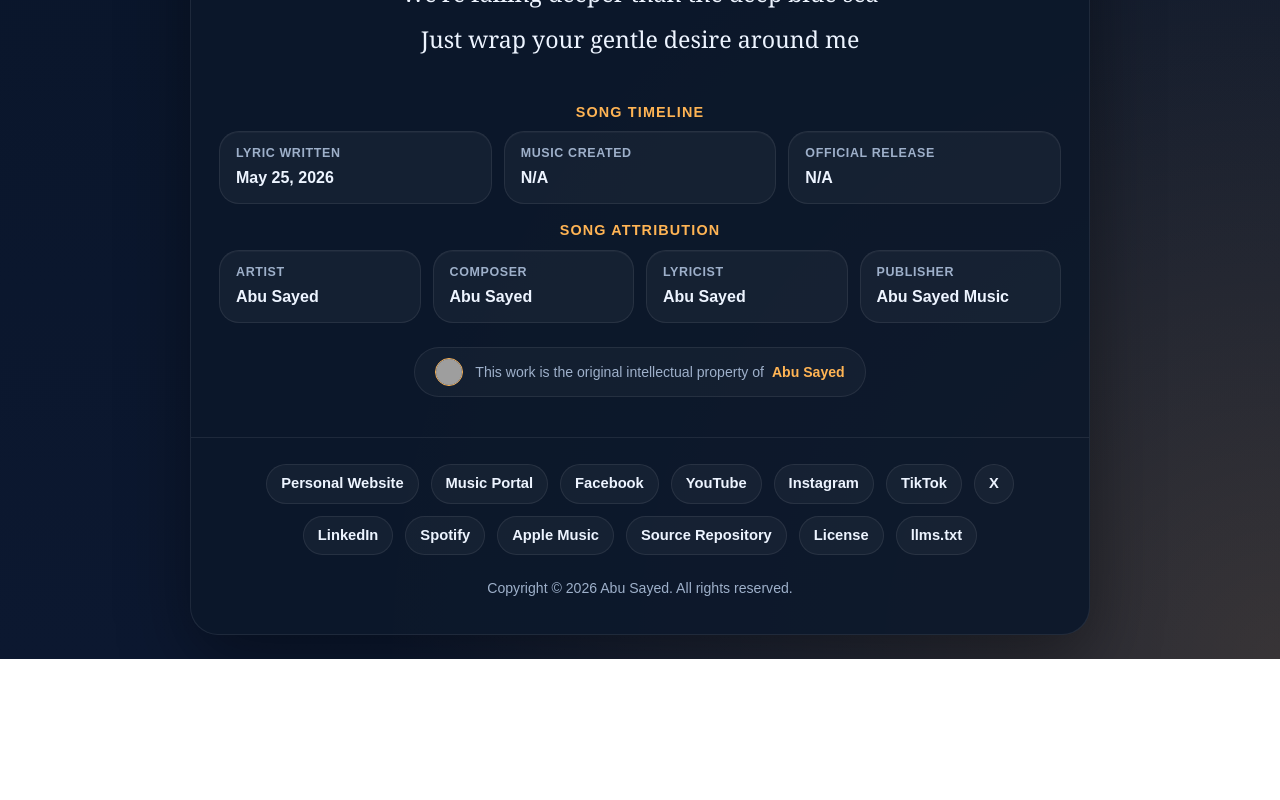
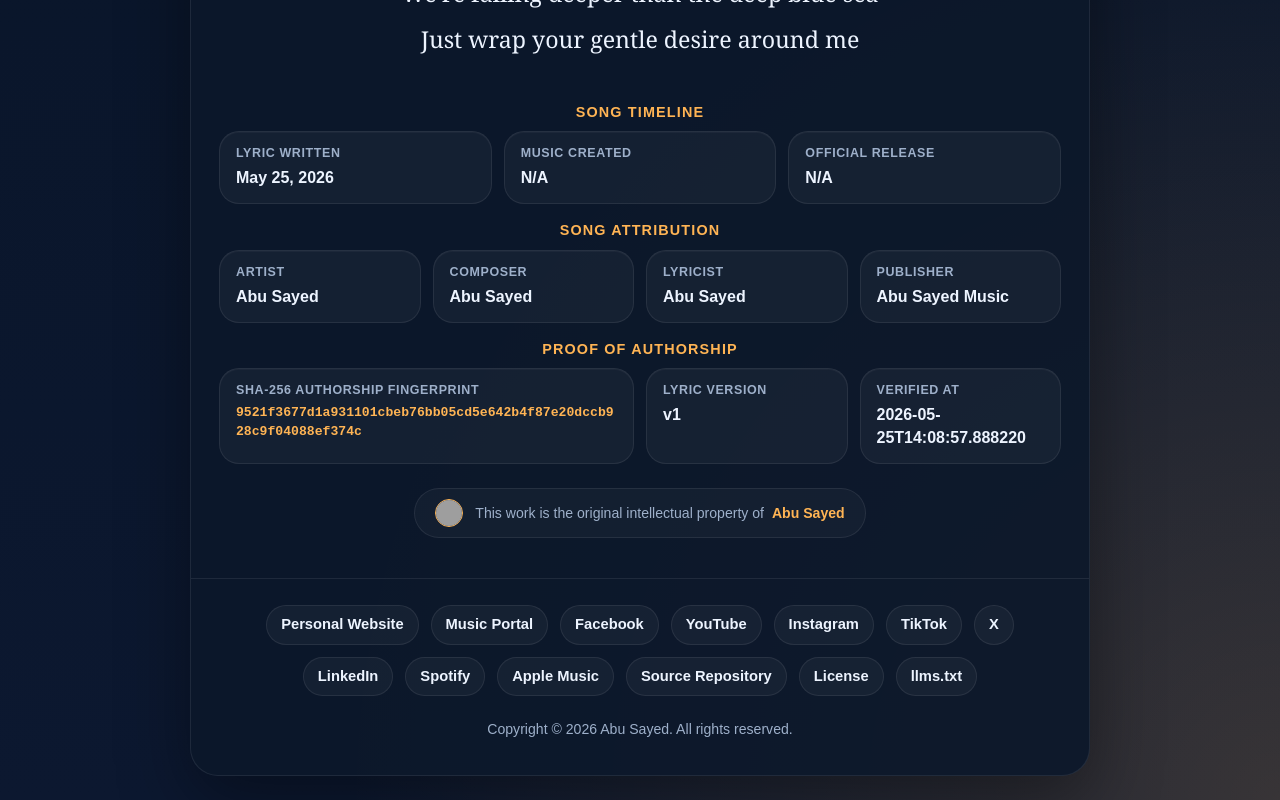
Before and after one commit to ImAbuSayed/shadows-of-desire, a plain HTML site: page index.html in a window 1280 px wide. Shown: the part 2281-3081 px from the top of the page. Before the commit the page ends 2940 px from the top, so only its background shows below. Drawn offline with Linux system fonts and the light colour scheme; grey boxes are pictures that could not be loaded.

Commit message:
feat: update song assets v1 with signed GPG commit [verified]

```diff
--- a/index.html
+++ b/index.html
@@ -14,9 +14,9 @@
     <meta name="keywords" content="Shadows Of Desire, Abu Sayed lyrics, original song lyrics, Abu Sayed original song, Abu Sayed lyricist, Abu Sayed composer, Abu Sayed songwriter, official lyrics">
     <meta name="robots" content="index,follow,max-snippet:-1,max-image-preview:large,max-video-preview:-1">
     <meta name="referrer" content="strict-origin-when-cross-origin">
-    <meta name="description" content="The official lyric sheet for &#x27;Shadows Of Desire&#x27; by Abu Sayed. This song is an original creative work, written and composed by the artist.">
+    <meta name="description" content="Discover the complete lyrics of &#x27;Shadows Of Desire&#x27;, a unique musical work by Abu Sayed, encompassing original composition and writing.">
     <meta property="og:title" content="Shadows Of Desire - Original Lyrics by Abu Sayed">
-    <meta property="og:description" content="The official lyric sheet for &#x27;Shadows Of Desire&#x27; by Abu Sayed. This song is an original creative work, written and composed by the artist.">
+    <meta property="og:description" content="Discover the complete lyrics of &#x27;Shadows Of Desire&#x27;, a unique musical work by Abu Sayed, encompassing original composition and writing.">
     <meta property="og:type" content="music.song">
     <meta property="og:url" content="https://imabusayed.github.io/shadows-of-desire/">
     <meta property="og:site_name" content="Abu Sayed Music">
@@ -24,7 +24,7 @@
     <meta name="last-modified" content="2026-05-25 07:46:31">
     <meta name="twitter:card" content="summary_large_image">
     <meta name="twitter:title" content="Shadows Of Desire - Original Lyrics by Abu Sayed">
-    <meta name="twitter:description" content="The official lyric sheet for &#x27;Shadows Of Desire&#x27; by Abu Sayed. This song is an original creative work, written and composed by the artist.">
+    <meta name="twitter:description" content="Discover the complete lyrics of &#x27;Shadows Of Desire&#x27;, a unique musical work by Abu Sayed, encompassing original composition and writing.">
     <link rel="canonical" href="https://imabusayed.github.io/shadows-of-desire/">
     <link rel="sitemap" type="application/xml" title="Sitemap" href="https://imabusayed.github.io/shadows-of-desire/sitemap.xml">
     <link rel="author" href="https://github.com/ImAbuSayed">
@@ -100,7 +100,7 @@
       "@id": "https://imabusayed.github.io/shadows-of-desire#webpage",
       "url": "https://imabusayed.github.io/shadows-of-desire/",
       "name": "Shadows Of Desire - Original Lyrics by Abu Sayed",
-      "description": "The official lyric sheet for 'Shadows Of Desire' by Abu Sayed. This song is an original creative work, written and composed by the artist.",
+      "description": "Discover the complete lyrics of 'Shadows Of Desire', a unique musical work by Abu Sayed, encompassing original composition and writing.",
       "isPartOf": {
         "@id": "https://music.abusayed.com.bd/#website"
       },
@@ -617,6 +617,26 @@
                 </div>
             </div>
 
+            <div class="details-block">
+                <div class="details-title">Proof of Authorship</div>
+                <div class="meta-grid">
+
+            <div class="meta-card" style="grid-column: span 2;">
+                <span class="meta-label">SHA-256 Authorship Fingerprint</span>
+                <strong style="word-break: break-all; font-family: monospace; font-size: 0.82rem; color: var(--accent);">9521f3677d1a931101cbeb76bb05cd5e642b4f87e20dccb928c9f04088ef374c</strong>
+            </div>
+            <div class="meta-card">
+                <span class="meta-label">Lyric Version</span>
+                <strong>v1</strong>
+            </div>
+            <div class="meta-card">
+                <span class="meta-label">Verified At</span>
+                <strong>2026-05-25T14:08:57.888220</strong>
+            </div>
+
+                </div>
+            </div>
+
             <div style="text-align: center;">
                 <div class="copyright-attribution-profile-card">
                     <img src="https://encrypted-tbn0.gstatic.com/images?q=tbn:ANd9GcQvEV_0J1Bu0dhUhOUIO0jW6C1QudSf71LJUw3E6pv6lQkQmGWrGORMJHTcs8pug_PyMbptFe2om4_PvqMqzEbpVCL3XnL89rAXYSnlJw&s=10" alt="Singer Abu Sayed">
```
Also changed, not shown: excerpts/Bridge-Preview.txt (added), excerpts/Chorus-Preview.txt (added), excerpts/Final-Chorus-Preview.txt (added), excerpts/Hook-Preview.txt (added), excerpts/Post-Chorus-2-Preview.txt (added), excerpts/Post-Chorus-Preview.txt (added), excerpts/Pre-Chorus-2-Preview.txt (added), excerpts/Pre-Chorus-Preview.txt (added), excerpts/Verse-1-Preview.txt (added), excerpts/Verse-2-Preview.txt (added), hashes.txt (added), llms.txt, lyrics_backup/2026-05-25_shadows-of-desire-v1.txt (added), manifest.json (added), 1 other file.
